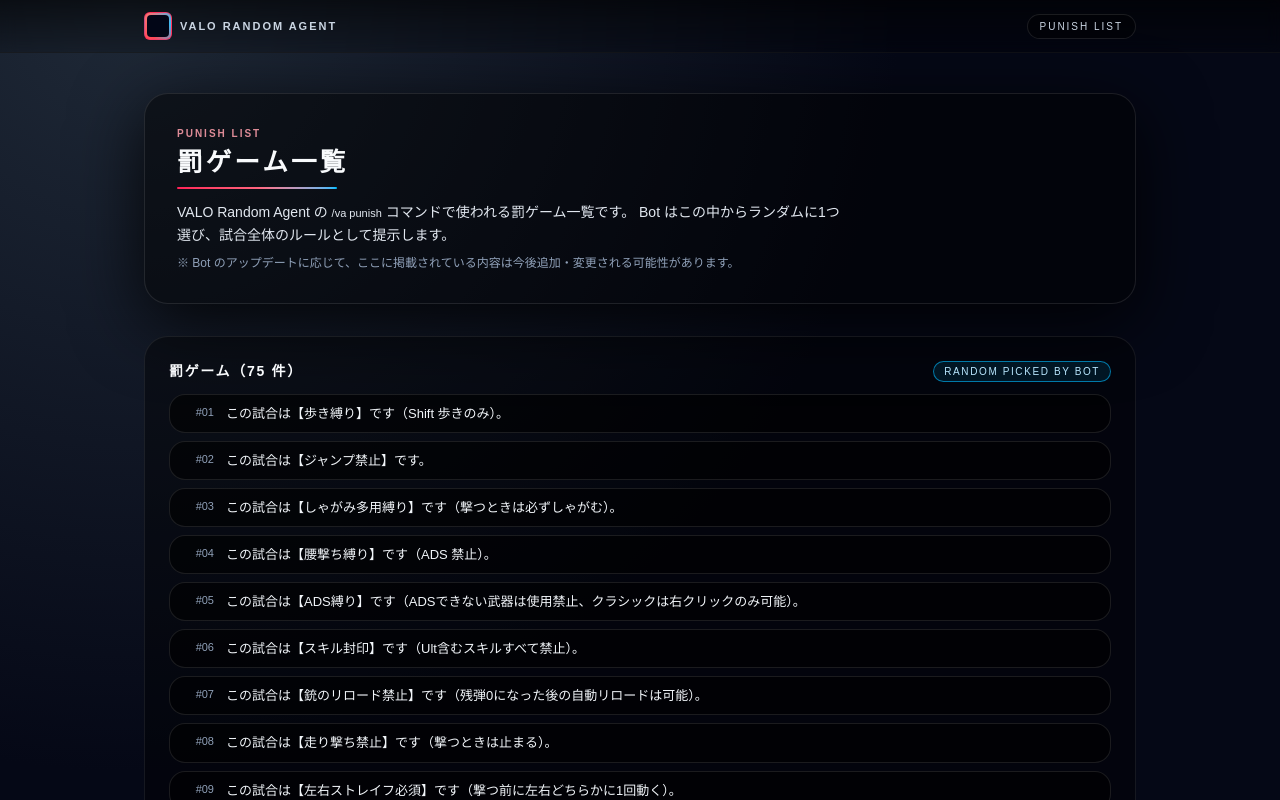
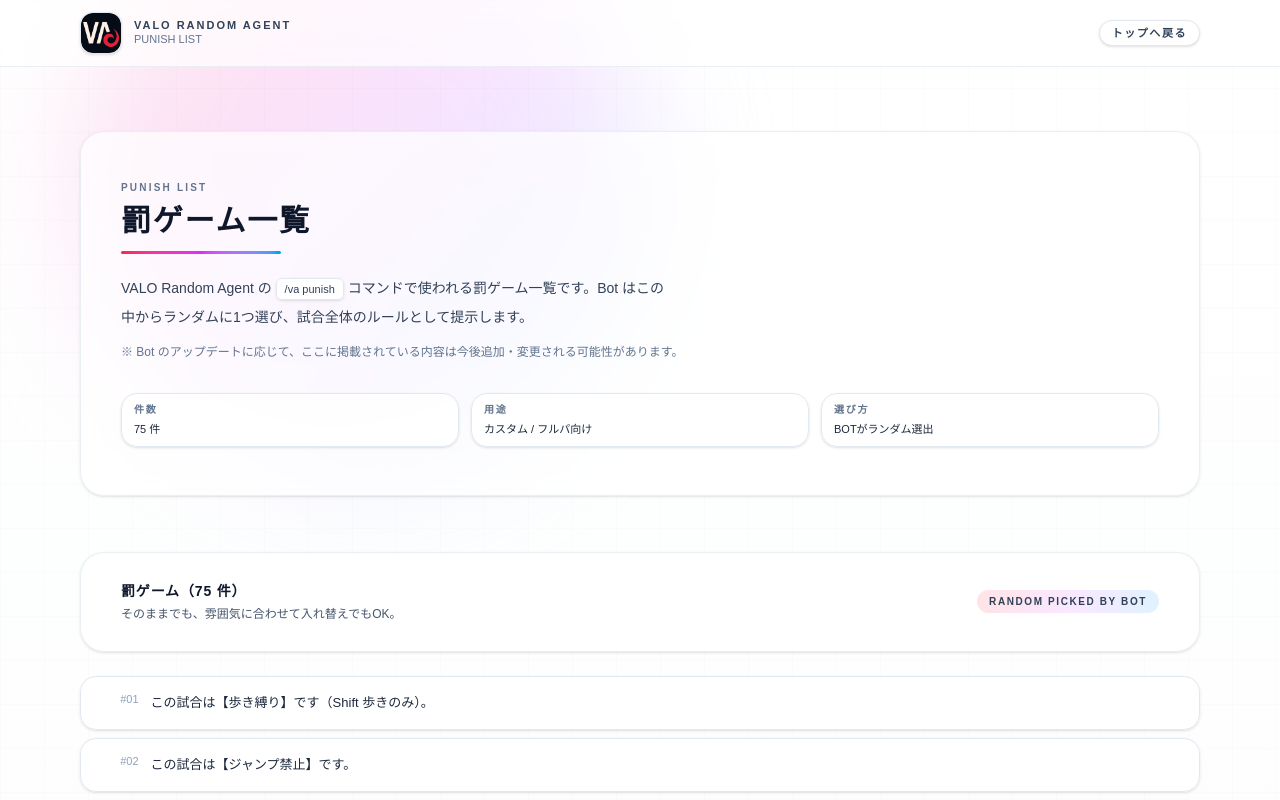
Before and after one commit to fin4le-p/random-agent-hp, a Next.js app: page /punish in a window 1280 px wide. Shown: the top 800 px of the page. Built offline with nearby package versions, Linux system fonts and the light colour scheme.

Commit message:
design marge

```diff
--- a/app/punish/page.tsx
+++ b/app/punish/page.tsx
@@ -1,5 +1,6 @@
 // app/punish/page.tsx
 import type { Metadata } from "next";
+import Image from "next/image";
 import Link from "next/link";
 
 export const metadata: Metadata = {
@@ -88,82 +89,131 @@ const punishItems: string[] = [
 
 export default function PunishPage() {
   return (
-    <main className="flex min-h-screen flex-col">
-      {/* ヘッダー */}
-      <header className="border-b border-white/5 bg-gradient-to-b from-black/60 to-black/20 backdrop-blur">
-        <div className="mx-auto flex max-w-5xl items-center justify-between px-4 py-3 text-[11px] uppercase tracking-[0.18em] text-slate-300">
-          <Link href="/" className="flex items-center gap-2">
-            <div className="relative h-7 w-7 overflow-hidden rounded-md border border-rose-500/70 bg-[conic-gradient(from_200deg,#ff4655,#f97373,#38bdf8,#ff4655)]">
-              <div className="absolute inset-[2px] rounded-[4px] bg-[radial-gradient(circle_at_30%_0,#020617_0,#020617_70%)]" />
+    <main className="relative min-h-screen overflow-hidden bg-gradient-to-b from-white via-slate-50 to-slate-100 text-slate-900">
+      {/* 背景：LPと合わせたblob */}
+      <div className="pointer-events-none absolute -top-28 left-1/2 h-[560px] w-[560px] -translate-x-1/2 rounded-full bg-gradient-to-br from-rose-200 via-fuchsia-200 to-sky-200 blur-3xl opacity-60 motion-safe:animate-[float_9s_ease-in-out_infinite]" />
+      <div className="pointer-events-none absolute -bottom-52 right-[-160px] h-[560px] w-[560px] rounded-full bg-gradient-to-br from-amber-100 via-rose-200 to-indigo-200 blur-3xl opacity-55 motion-safe:animate-[float2_11s_ease-in-out_infinite]" />
+      <div className="pointer-events-none absolute -bottom-56 left-[-180px] h-[560px] w-[560px] rounded-full bg-gradient-to-br from-emerald-100 via-sky-100 to-violet-100 blur-3xl opacity-45 motion-safe:animate-[float3_13s_ease-in-out_infinite]" />
+
+      {/* 背景：薄いグリッド */}
+      <div className="pointer-events-none absolute inset-0 opacity-[0.22] [background-image:linear-gradient(to_right,rgba(15,23,42,0.06)_1px,transparent_1px),linear-gradient(to_bottom,rgba(15,23,42,0.06)_1px,transparent_1px)] [background-size:44px_44px]" />
+
+      <div className="relative flex min-h-screen flex-col">
+        {/* ===== HEADER (LPと合わせた白いsticky) ===== */}
+        <header className="sticky top-0 z-50 border-b border-slate-200/70 bg-white/70 backdrop-blur">
+          <div className="mx-auto flex max-w-6xl items-center justify-between px-4 py-3">
+            <Link href="/" className="flex items-center gap-3">
+              <div className="overflow-hidden rounded-xl border border-slate-200 bg-white shadow-sm">
+                <Image
+                  src="/favicon.png"
+                  alt="VALO Random Agent icon"
+                  width={40}
+                  height={40}
+                  className="h-10 w-10 rounded-xl object-cover"
+                  priority
+                />
               </div>
-            <span className="font-semibold">VALO RANDOM AGENT</span>
+
+              <div className="leading-tight">
+                <p className="text-[11px] font-semibold tracking-[0.18em] text-slate-700">
+                  VALO RANDOM AGENT
+                </p>
+                <p className="text-[11px] text-slate-500">PUNISH LIST</p>
+              </div>
             </Link>
-          <span className="hidden rounded-full border border-white/10 bg-black/40 px-3 py-1 text-[10px] text-slate-300 md:inline-flex">
-            PUNISH LIST
-          </span>
+
+            <div className="hidden items-center gap-2 md:flex">
+              <Link
+                href="/"
+                className="inline-flex items-center rounded-full border border-slate-200 bg-white px-3 py-1 text-[11px] font-semibold tracking-[0.14em] text-slate-700 shadow-sm transition hover:-translate-y-0.5 hover:bg-white"
+              >
+                トップへ戻る
+              </Link>
+            </div>
           </div>
         </header>
 
-      {/* コンテンツ */}
-      <div className="mx-auto flex w-full max-w-5xl flex-1 flex-col px-4 pb-10 pt-6 md:pt-10">
-        {/* ヒーロー / 説明 */}
-        <section className="mb-8 rounded-3xl border border-white/10 bg-black/50 px-5 py-6 shadow-[0_18px_70px_rgba(0,0,0,0.85)] md:px-8 md:py-8">
-          <p className="text-[10px] font-semibold tracking-[0.2em] text-rose-300/85">
+        {/* ===== CONTENT ===== */}
+        <div className="mx-auto flex w-full max-w-6xl flex-1 flex-col px-4 pb-16 pt-10 md:pt-16">
+          {/* ===== HERO ===== */}
+          <section className="rounded-3xl border border-slate-200/70 bg-white/70 px-6 py-10 shadow-sm backdrop-blur md:px-10 md:py-12">
+            <p className="text-[10px] font-semibold tracking-[0.22em] text-slate-500">
               PUNISH LIST
             </p>
-          <h1 className="mt-1 text-2xl font-semibold tracking-[0.12em] text-slate-50 md:text-[1.6rem]">
+            <h1 className="mt-2 text-balance text-2xl font-extrabold tracking-[0.06em] text-slate-900 md:text-3xl">
               罰ゲーム一覧
             </h1>
-          <div className="mt-2 h-[2px] w-40 rounded-full bg-gradient-to-r from-rose-500 via-rose-400 to-sky-400" />
-          <p className="mt-3 max-w-2xl text-sm leading-relaxed text-slate-200">
+            <div className="mt-3 h-[3px] w-40 rounded-full bg-gradient-to-r from-rose-500 via-fuchsia-500 to-sky-500" />
+
+            <p className="mt-5 max-w-[70ch] text-sm leading-7 text-slate-700">
               VALO Random Agent の{" "}
-            <span className="font-mono text-[11px]">/va punish</span>{" "}
-            コマンドで使われる罰ゲーム一覧です。
-            Bot はこの中からランダムに1つ選び、試合全体のルールとして提示します。
+              <span className="rounded-md border border-slate-200 bg-white px-2 py-1 font-mono text-[11px] text-slate-700 shadow-sm">
+                /va punish
+              </span>{" "}
+              コマンドで使われる罰ゲーム一覧です。Bot はこの中からランダムに1つ選び、試合全体のルールとして提示します。
             </p>
-          <p className="mt-2 text-xs text-slate-400">
+
+            <p className="mt-3 text-[12px] text-slate-500">
               ※ Bot のアップデートに応じて、ここに掲載されている内容は今後追加・変更される可能性があります。
             </p>
+
+            {/* ミニ情報（メディアっぽい情報帯） */}
+            <div className="mt-8 grid gap-3 text-[11px] sm:grid-cols-3">
+              <InfoPill label="件数" value={`${punishItems.length} 件`} />
+              <InfoPill label="用途" value="カスタム / フルパ向け" />
+              <InfoPill label="選び方" value="BOTがランダム選出" />
+            </div>
           </section>
 
-        {/* リスト本体 */}
-        <section className="mb-6 rounded-3xl border border-white/8 bg-black/40 px-5 py-5 md:px-6 md:py-6">
-          <div className="mb-3 flex items-center justify-between gap-3">
-            <h2 className="text-sm font-semibold tracking-[0.12em] text-slate-50">
+          {/* ===== LIST HEADER ===== */}
+          <section className="mt-10 md:mt-14">
+            <div className="flex flex-col gap-4 rounded-3xl border border-slate-200/70 bg-white/70 px-6 py-7 shadow-sm backdrop-blur md:flex-row md:items-center md:justify-between md:px-10">
+              <div>
+                <h2 className="text-sm font-semibold tracking-[0.06em] text-slate-900">
                   罰ゲーム（{punishItems.length} 件）
                 </h2>
-            <span className="inline-flex items-center rounded-full border border-sky-400/60 bg-sky-400/10 px-2.5 py-0.5 text-[10px] tracking-[0.16em] text-sky-200">
+                <p className="mt-1 text-[12px] text-slate-600">
+                  そのままでも、雰囲気に合わせて入れ替えでもOK。
+                </p>
+              </div>
+
+              <span className="inline-flex w-fit items-center rounded-full bg-gradient-to-r from-rose-100 via-fuchsia-100 to-sky-100 px-3 py-1 text-[10px] font-semibold tracking-[0.16em] text-slate-700">
                 RANDOM PICKED BY BOT
               </span>
             </div>
 
-          <ol className="space-y-2 text-sm text-slate-100">
+            {/* ===== LIST BODY ===== */}
+            <ol className="mt-6 space-y-2">
               {punishItems.map((text, index) => (
                 <li
                   key={`${index}-${text.slice(0, 10)}`}
-                className="flex gap-3 rounded-2xl border border-white/10 bg-black/60 px-3 py-2"
+                  className="group rounded-2xl border border-slate-200 bg-white/80 px-4 py-3 shadow-sm transition hover:-translate-y-0.5 hover:bg-white"
                 >
-                <span className="mt-0.5 min-w-[2rem] text-right text-[11px] font-mono text-slate-400">
+                  <div className="flex items-start gap-3">
+                    <span className="mt-0.5 min-w-[2.6rem] text-right font-mono text-[11px] text-slate-400">
                       #{String(index + 1).padStart(2, "0")}
                     </span>
-                <p className="text-[13px] leading-relaxed text-slate-100">
+
+                    <p className="text-[13px] leading-7 text-slate-800">
                       {text}
                     </p>
+                  </div>
                 </li>
               ))}
             </ol>
           </section>
 
-        <section className="mt-4 rounded-2xl border border-white/10 bg-black/60 px-4 py-3 text-[11px] text-slate-300">
-          <p>
+          {/* ===== NOTE ===== */}
+          <section className="mt-10 rounded-3xl border border-slate-200/70 bg-white/70 px-6 py-7 shadow-sm backdrop-blur md:px-10">
+            <p className="text-[12px] leading-7 text-slate-700">
               カスタムの雰囲気やメンバー構成によっては、一部の罰ゲームが合わない場合があります。
               そのときは「ゆるめのやつだけでお願い」など、Botの出目に対して入れ替えなどをしてOKです。
             </p>
           </section>
 
-        {/* フッター */}
-        <footer className="mt-8 border-t border-white/5 pt-4 text-[11px] text-slate-500">
-          <div className="flex flex-col items-start justify-between gap-2 pb-4 sm:flex-row sm:items-center">
+          {/* ===== FOOTER ===== */}
+          <footer className="mt-16 border-t border-slate-200/70 pt-7 text-[11px] text-slate-500">
+            <div className="flex flex-col items-start justify-between gap-2 pb-6 sm:flex-row sm:items-center">
               <span>© VALO Random Agent</span>
               <span className="text-[10px]">
                 非公式ツールです。Riot Games とは一切関係ありません。
@@ -171,6 +221,18 @@ export default function PunishPage() {
             </div>
           </footer>
         </div>
+      </div>
     </main>
   );
 }
+
+function InfoPill({ label, value }: { label: string; value: string }) {
+  return (
+    <div className="rounded-2xl border border-slate-200 bg-white/80 px-3 py-2 shadow-sm">
+      <dt className="text-[10px] font-semibold tracking-[0.18em] text-slate-500">
+        {label}
+      </dt>
+      <dd className="mt-1 text-[11px] text-slate-800">{value}</dd>
+    </div>
+  );
+}
```
Also changed, not shown: app/page.tsx (+30 -30 lines). Lines whose indentation alone changed are shown as unchanged.
